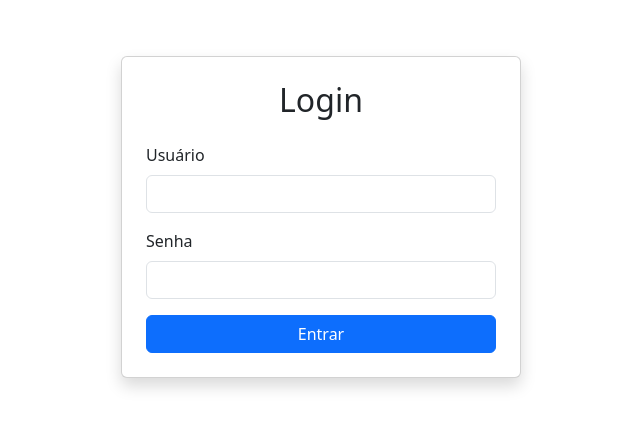
After one commit to opencodigos/Projeto2-ClinicaDoBicho, a Django app: page /login/ in a window 1280 px wide. The commit adds this page. Shown: the top 428 px of the page, without its empty margins (319-959 px from the left). Run offline with Django 5.2, Linux system fonts and the light colour scheme; some libraries are stand-ins or nearby versions.

Commit message:
Cria pagina de login e adiciona fullcalendar

```diff
--- a/ClinicaDoBicho/core/urls.py
+++ b/ClinicaDoBicho/core/urls.py
@@ -3,10 +3,13 @@ from django.views.generic import TemplateView
 from . import views
 
 urlpatterns = [
+    path('login/', views.login_view, name='login'),
+    path('logout/', views.logout_view, name='logout'),
     path('', TemplateView.as_view(template_name='inicio.html'), name='home'),
     path('animais/', views.lista_animais, name='lista_animais'),
     path('agendar_consulta/', views.agendar_consulta, name='agendar_consulta'),
     path('consultas/', views.lista_consultas, name='lista_consultas'),
+    path('eventos/', views.consulta_eventos, name='consulta_eventos'),
     path('add_animal/', views.add_animal, name='add_animal'),
     path('add_cliente/', views.add_cliente, name='add_cliente'),
 ]
--- a/ClinicaDoBicho/core/views.py
+++ b/ClinicaDoBicho/core/views.py
@@ -1,15 +1,42 @@
+import random
 from django.shortcuts import render, redirect
 from django.http import JsonResponse
 from django.contrib import messages
 from .models import Animal, Consulta, Cliente
 from .forms import ConsultaForm, AnimalForm, ClienteForm
+from django.contrib.auth import login, logout
+from django.contrib.auth.forms import AuthenticationForm
+from django.contrib.auth.decorators import login_required
 
+
+# Login
+def login_view(request):
+    if request.method == "POST":
+        form = AuthenticationForm(request, data=request.POST)
+        if form.is_valid():
+            user = form.get_user()
+            print(user)
+            login(request, user)
+            return redirect('home')  # troque para sua URL de destino
+    else:
+        form = AuthenticationForm()
+    return render(request, 'login.html', {'form': form})
+
+
+@login_required(login_url='login')
+def logout_view(request):
+    logout(request)
+    return redirect('login')
+
+
+@login_required(login_url='login')
 def lista_animais(request):
     animais = Animal.objects.all() # Obtém todos os animais
     print(animais)
     return render(request, 'lista_animais.html', {'animais': animais})
 
 
+@login_required(login_url='login')
 def add_animal(request):
     if request.method == 'POST':
         form = AnimalForm(request.POST)
@@ -26,6 +53,8 @@ def add_animal(request):
         form = AnimalForm()
     return render(request, 'add_animal_modal.html', {'form': form})
 
+
+@login_required(login_url='login')
 def add_cliente(request):
     if request.method == 'POST':
         form = ClienteForm(request.POST)
@@ -40,7 +69,7 @@ def add_cliente(request):
     return render(request, 'add_cliente_modal.html', {'form': form})
 
 
-# Agendar Consulta
+@login_required(login_url='login')
 def agendar_consulta(request):
     cliente = None
     animais = None
@@ -88,6 +117,22 @@ def agendar_consulta(request):
         'form_cliente': form_cliente
     })
 
+
+@login_required(login_url='login')
 def lista_consultas(request):
     consultas = Consulta.objects.all().order_by('-data')
     return render(request, 'lista_consultas.html', {'consultas': consultas})
+
+
+@login_required(login_url='login')
+def consulta_eventos(request):
+    eventos = []
+    for c in Consulta.objects.all():
+        eventos.append({
+            "id": c.id,
+            "title": f"{c.animal.nome} - {c.veterinario.nome}",
+            "start": c.data.strftime("%Y-%m-%dT%H:%M:%S"),
+            "color": "#" + "".join([random.choice("0123456789ABCDEF") for _ in range(6)])
+        })
+    print(eventos)
+    return JsonResponse(eventos, safe=False)
--- a/ClinicaDoBicho/templates/base.html
+++ b/ClinicaDoBicho/templates/base.html
@@ -9,10 +9,23 @@
 	{{ form.media.css }}
     <link href="https://cdn.jsdelivr.net/npm/bootstrap@5.3.7/dist/css/bootstrap.min.css" rel="stylesheet" integrity="sha384-LN+7fdVzj6u52u30Kp6M/trliBMCMKTyK833zpbD+pXdCLuTusPj697FH4R/5mcr" crossorigin="anonymous">
 
+	<script src='https://cdn.jsdelivr.net/npm/fullcalendar@6.1.19/index.global.min.js'></script>
+	<script src="https://cdn.jsdelivr.net/npm/@fullcalendar/core@5.9.0/locales-all.global.min.js"></script>
+    <script src="https://cdn.jsdelivr.net/npm/@fullcalendar/daygrid@6.1.19/index.global.min.js"></script>
+
+
 	<title>My Site</title>
 </head>
 
 <body>
+
+	<div class="d-flex gap-3 align-content-center justify-content-end m-2">
+		{% if request.user.is_authenticated %}
+		<a class="btn btn-transparent">Olá, {{ request.user.username }}!</a>
+		<a class="btn btn-danger" href="{% url 'logout' %}">Logout</a>
+		{% endif %}
+	</div>
+
 	<div class="container my-5">
 
 	{% if messages %}
@@ -27,13 +40,16 @@
 		</div>
 	{% endif %}
 
+	{% block content %}
+	{% endblock %}
 
-		{% block content %}
-        {% endblock %}
+
 	</div>
  	<script src="https://cdnjs.cloudflare.com/ajax/libs/jquery/3.7.1/jquery.min.js" integrity="sha512-v2CJ7UaYy4JwqLDIrZUI/4hqeoQieOmAZNXBeQyjo21dadnwR+8ZaIJVT8EE2iyI61OV8e6M8PP2/4hpQINQ/g==" crossorigin="anonymous" referrerpolicy="no-referrer"></script>
     <script src="https://cdn.jsdelivr.net/npm/bootstrap@5.3.7/dist/js/bootstrap.bundle.min.js" integrity="sha384-ndDqU0Gzau9qJ1lfW4pNLlhNTkCfHzAVBReH9diLvGRem5+R9g2FzA8ZGN954O5Q" crossorigin="anonymous"></script>
 	{{ form.media.js }}
 
+	{% block scripts %}
+	{% endblock %}
 </body>
 </html>
--- /dev/null
+++ b/ClinicaDoBicho/templates/login.html
@@ -0,0 +1,31 @@
+{% extends 'base.html' %}
+{% block content %}
+<div class="d-flex justify-content-center align-items-center">
+  <div class="card shadow p-4" style="max-width: 400px; width: 100%;">
+    <h2 class="text-center mb-4">Login</h2>
+
+    {% if form.errors %}
+      <div class="alert alert-danger text-center">
+        Usuário ou senha incorretos
+      </div>
+    {% endif %}
+
+    <form method="post">
+      {% csrf_token %}
+
+      <div class="mb-3">
+        <label for="id_username" class="form-label">Usuário</label>
+        <input type="text" name="username" id="id_username" class="form-control" required>
+      </div>
+
+      <div class="mb-3">
+        <label for="id_password" class="form-label">Senha</label>
+        <input type="password" name="password" id="id_password" class="form-control" required>
+      </div>
+
+      <button type="submit" class="btn btn-primary w-100">Entrar</button>
+    </form>
+  </div>
+</div>
+
+{% endblock %}
```
Also changed, not shown: ClinicaDoBicho/templates/inicio.html (+29 -9 lines), ClinicaDoBicho/templates/lista_animais.html (+23 -24 lines), ClinicaDoBicho/templates/lista_consultas.html (+38 -0 lines), ClinicaDoBicho/db.sqlite3.
